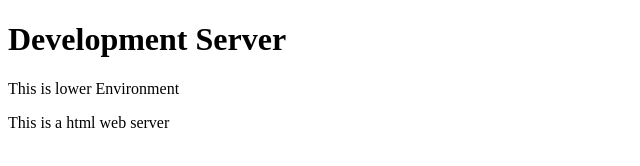
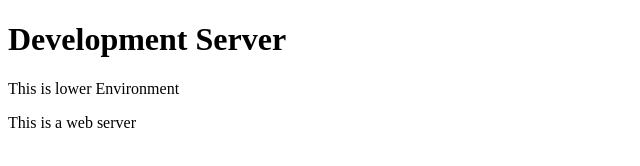
Before and after one commit to DhivakarKS31/devops, a plain HTML site: page index.html in a window 1280 px wide. Shown: the full height of the page, 0-640 px from the left. Drawn offline with Linux system fonts and the light colour scheme.

Commit message:
Update index.html

```diff
--- a/index.html
+++ b/index.html
@@ -5,7 +5,7 @@
 <h1>Development Server</h1>
 
 <p>This is lower Environment</p>
-<p>This is a html web server</p>
+<p>This is a web server</p>
 
 </body>
 </html>
```
